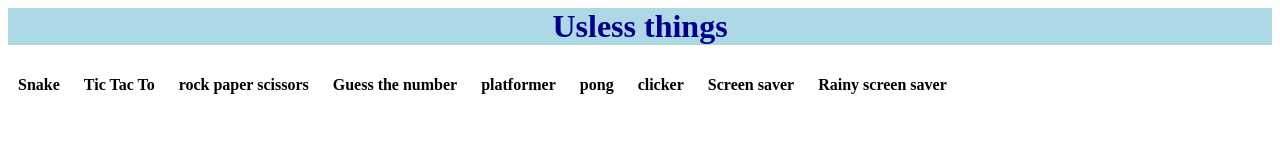
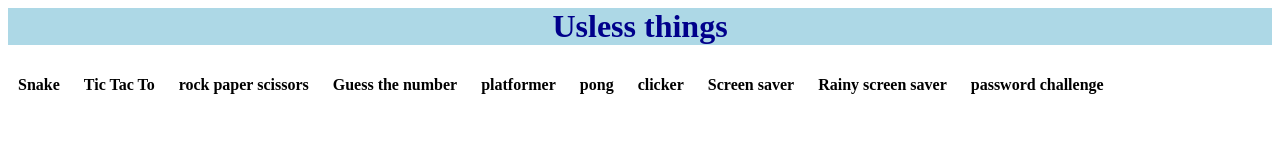
Before and after one commit to Sebgamer2009/Classicalgames, a plain HTML site: page index.html in a window 1280 px wide. Drawn offline with Linux system fonts and the light colour scheme.

Commit message:
Update index.html

```diff
--- a/index.html
+++ b/index.html
@@ -39,6 +39,7 @@ a {
   <li><a href="https://sebgamer2009.github.io/Clicker/">clicker</a></li>
   <li><a href="https://sebgamer2009.github.io/Screen-saver/">Screen saver</a></li>
  <li><a href="https://sebgamer2009.github.io/Ambient-rain/">Rainy screen saver</a></li>
+ <li><a href=" https://sebgamer2009.github.io/Password-challenge/">password challenge</a></li>
 </ul>
 </body>
 </html>
```
